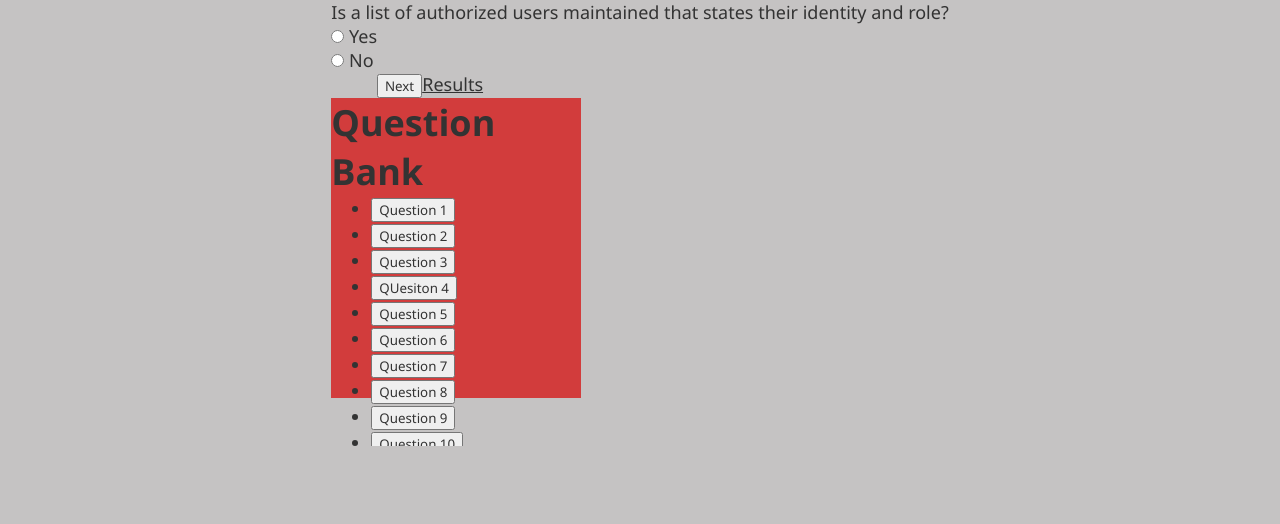
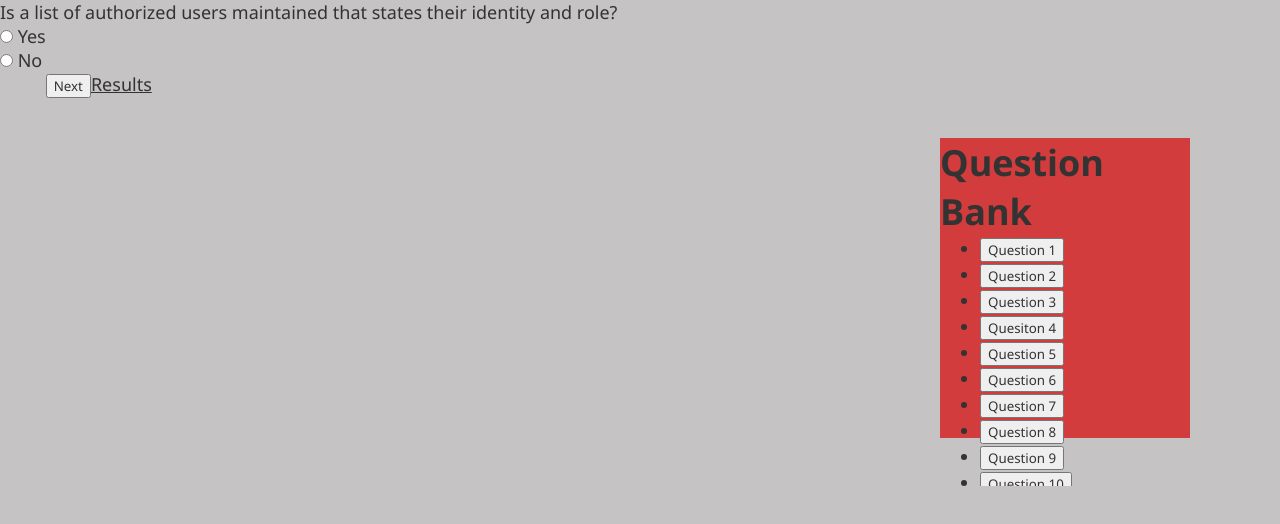
Before and after one commit to jvillarante/Omnistruct-CMMC-Level-1-Web, a React (Create React App) app in the folder main/: page /CMMC-Assessment in a window 1280 px wide. Shown: the top 524 px of the page. Built offline with nearby package versions, Linux system fonts and the light colour scheme.

Commit message:
Moved the question bank to a specific spot

```diff
--- a/main/src/Assessment.js
+++ b/main/src/Assessment.js
@@ -56,11 +56,11 @@ const Assessment = () => {
                 </h1>
                 <div className="questionButtons">
                     <nav>
-            <ul>
+                        < ul>
                              <li><a href="#"><button>Question 1</button></a></li>
                              <li><a href="#"><button>Question 2</button></a></li>
                              <li><a href="#"><button>Question 3</button></a></li>
-                <li><a href="#"><button>QUesiton 4</button></a></li>
+                             <li><a href="#"><button>Quesiton 4</button></a></li>
                              <li><a href="#"><button>Question 5</button></a></li>
                              <li><a href="#"><button>Question 6</button></a></li>
                              <li><a href="#"><button>Question 7</button></a></li>
@@ -70,7 +70,6 @@ const Assessment = () => {
                              <li><a href="#"><button>Question 11</button></a></li>
                              <li><a href="#"><button>Question 12</button></a></li>
                              <li><a href="#"><button>Question 13</button></a></li>
-
                     </ul>
                 </nav>
                 </div>
--- a/main/src/index.css
+++ b/main/src/index.css
@@ -58,10 +58,17 @@ body {
 
 .questionBank {
   background: #d23c3c;
-  align-items: center;
+  float: right;
   width: 250px;
   height: 300px;
+  position: relative;
+  top: 40px; left: -90px;
 }
 
+.assessment {
+  width: 100vw;
+  height: 100vh;
+
+}
 nav ul{height: 250px; width: 80%;}
 nav ul{overflow:hidden; overflow-y:scroll;}
```
Lines whose indentation alone changed are shown as unchanged.
